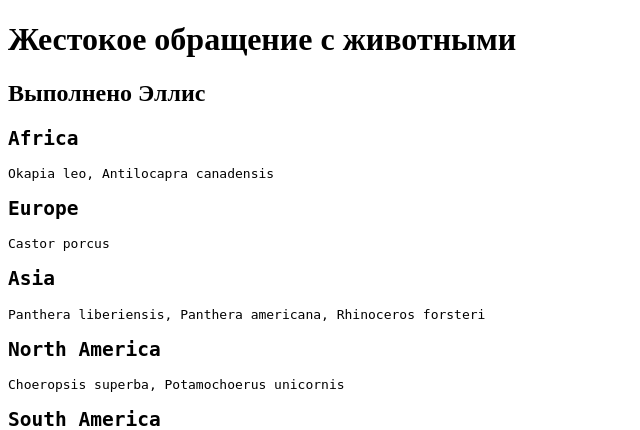
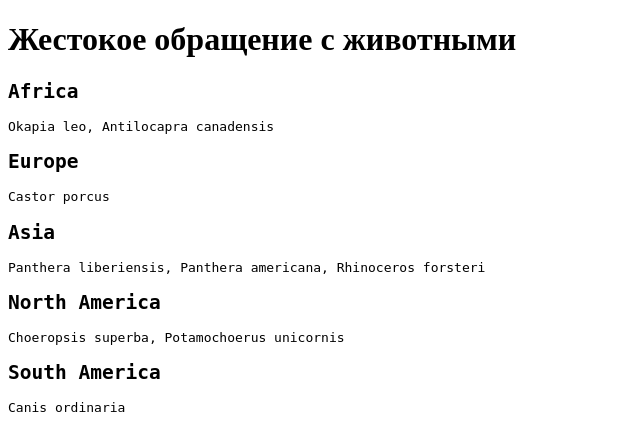
Before and after one commit to Ellis0001/Homework, a PHP site: page /animal.php in a window 1280 px wide. Shown: the top 430 px of the page, without its empty margins (0-640 px from the left). Run offline with PHP 8.4, Linux system fonts and the light colour scheme.

Commit message:
Update animal.php

```diff
--- a/Lesson 2/animal.php
+++ b/Lesson 2/animal.php
@@ -7,11 +7,7 @@
     <body>
 
  	<h1>Жестокое обращение с животными</h1>
-       <h2>Выполнено Эллис</h2>
-
-
 <?
-
 $planet = array (
     "Africa" => array ("Okapia johnstoni", "Antilocapra americana", "Viverra","Cercopithecus"),
 
```
